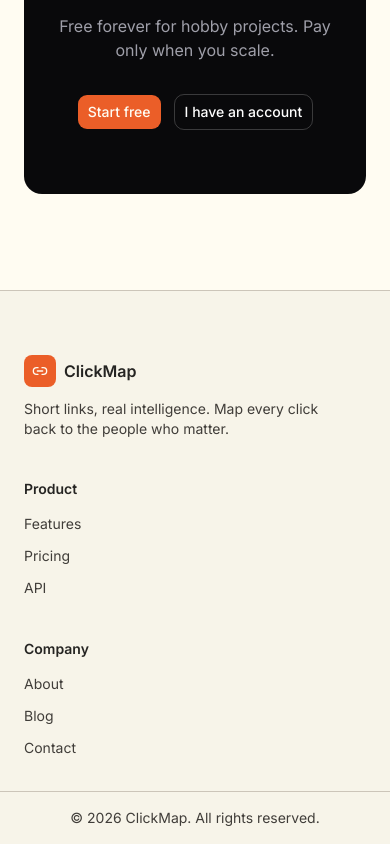
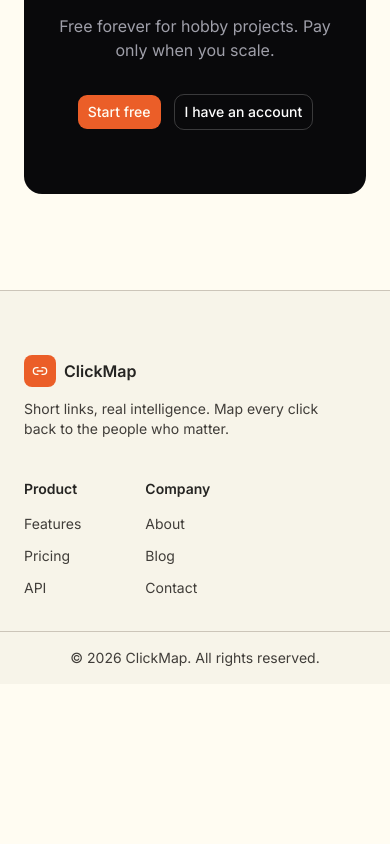
Before and after one commit to BipinKoirala7/ClickMap, a Next.js app in the folder Frontend/: page / in a window 390 px wide. Shown: the part 4919-5763 px from the top of the page. After the commit the page ends 5603 px from the top, so only its background shows below. Built offline with nearby package versions, Linux system fonts and the light colour scheme.

Commit message:
home page updated for responsiveness

```diff
--- a/Frontend/components/home/Footer.tsx
+++ b/Frontend/components/home/Footer.tsx
@@ -30,6 +30,7 @@ export default function Footer() {
             </p>
           </div>
 
+          <div className="flex sm:justify-evenly gap-16">
             {columns.map((col) => (
               <div key={col.heading}>
                 <h4 className="text-sm font-semibold">{col.heading}</h4>
@@ -49,6 +50,7 @@ export default function Footer() {
             ))}
           </div>
         </div>
+      </div>
 
       <div className="border-t">
         <div className="mx-auto max-w-6xl px-6 py-4 text-center text-sm text-muted-foreground">
```
Lines whose indentation alone changed are shown as unchanged.
